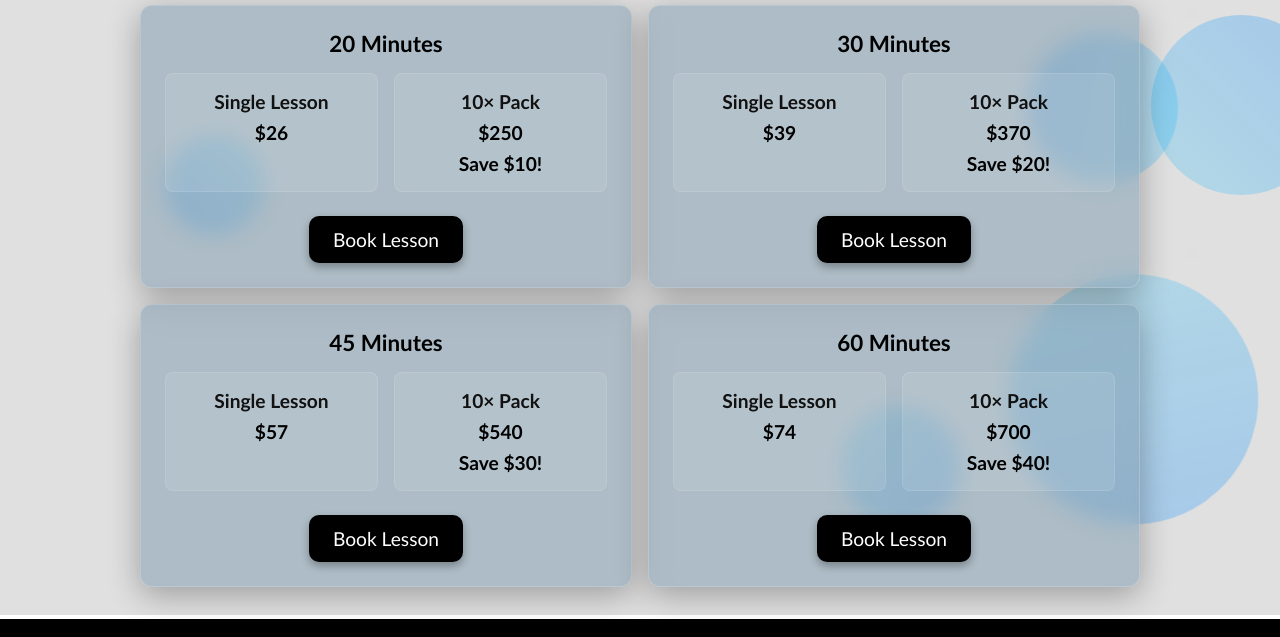
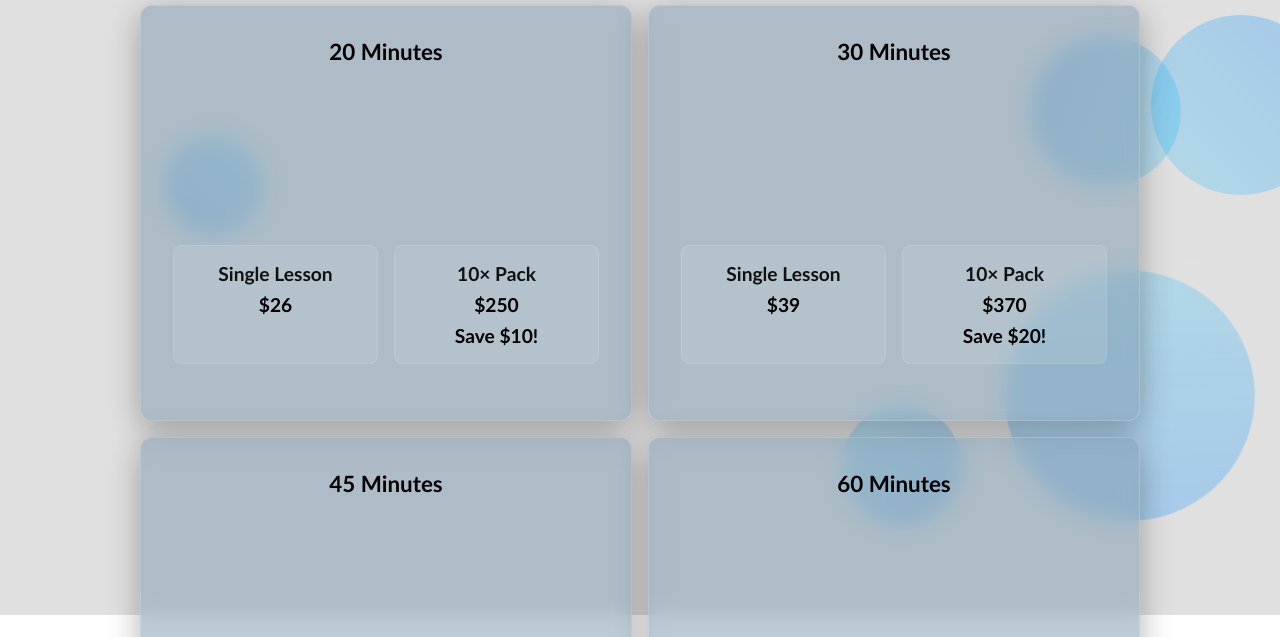
Before and after one commit to zaclong2005-pixel/Drumadon, a website: page pricing.html in a window 1280 px wide. Shown: the part 185-822 px from the top of the page. Drawn offline with Linux system fonts and the light colour scheme.

Commit message:
Update pricing layout and refresh lockfile

```diff
--- a/pricing.html
+++ b/pricing.html
@@ -235,10 +235,14 @@
             backdrop-filter: blur(10px);
             -webkit-backdrop-filter: blur(10px);
             border: 1px solid rgba(255, 255, 255, 0.2);
-            padding: 1.5rem;
+            padding: 2rem;
             border-radius: 12px;
             box-shadow: 0 8px 32px rgba(0,0,0,0.3);
             text-align: center;
+            min-height: 350px;
+            display: flex;
+            flex-direction: column;
+            justify-content: space-between;
         }
         .pricing-card .duration {
             font-size: 1.4rem;
@@ -475,7 +479,6 @@
                         <div class="option-savings">Save $10!</div>
                     </div>
                 </div>
-                <button class="btn" onclick="window.location.href='trial.html?type=20'">Book Lesson</button>
             </div>
             <div class="pricing-card">
                 <div class="duration">30 Minutes</div>
@@ -490,7 +493,6 @@
                         <div class="option-savings">Save $20!</div>
                     </div>
                 </div>
-                <button class="btn" onclick="window.location.href='trial.html?type=30'">Book Lesson</button>
             </div>
             <div class="pricing-card">
                 <div class="duration">45 Minutes</div>
@@ -505,7 +507,6 @@
                         <div class="option-savings">Save $30!</div>
                     </div>
                 </div>
-                <button class="btn" onclick="window.location.href='trial.html?type=45'">Book Lesson</button>
             </div>
             <div class="pricing-card">
                 <div class="duration">60 Minutes</div>
@@ -520,7 +521,6 @@
                         <div class="option-savings">Save $40!</div>
                     </div>
                 </div>
-                <button class="btn" onclick="window.location.href='trial.html?type=60'">Book Lesson</button>
             </div>
         </div>
     </section>
```
Also changed, not shown: 1 other file.
